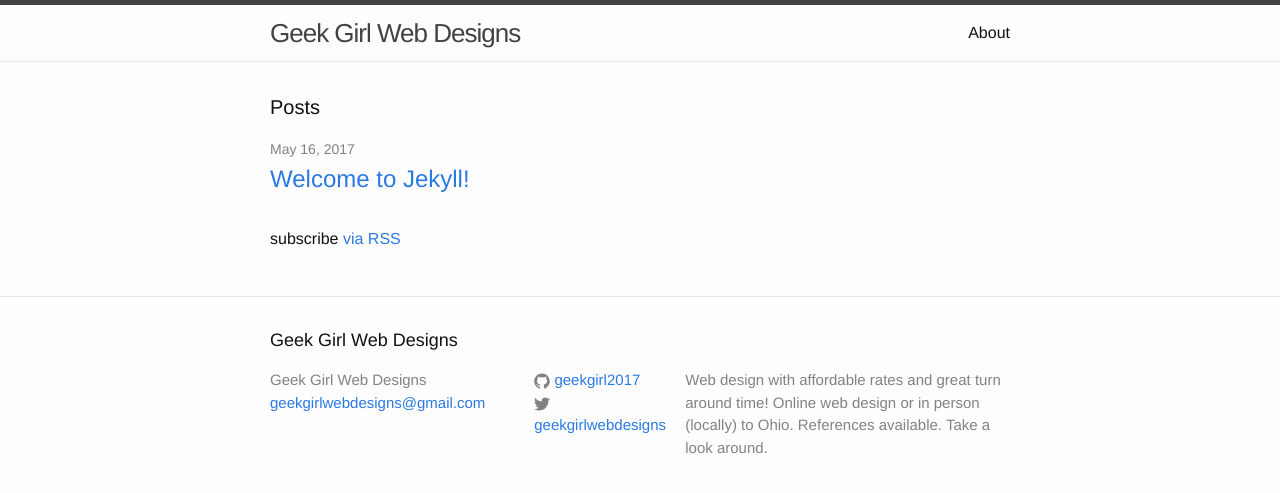
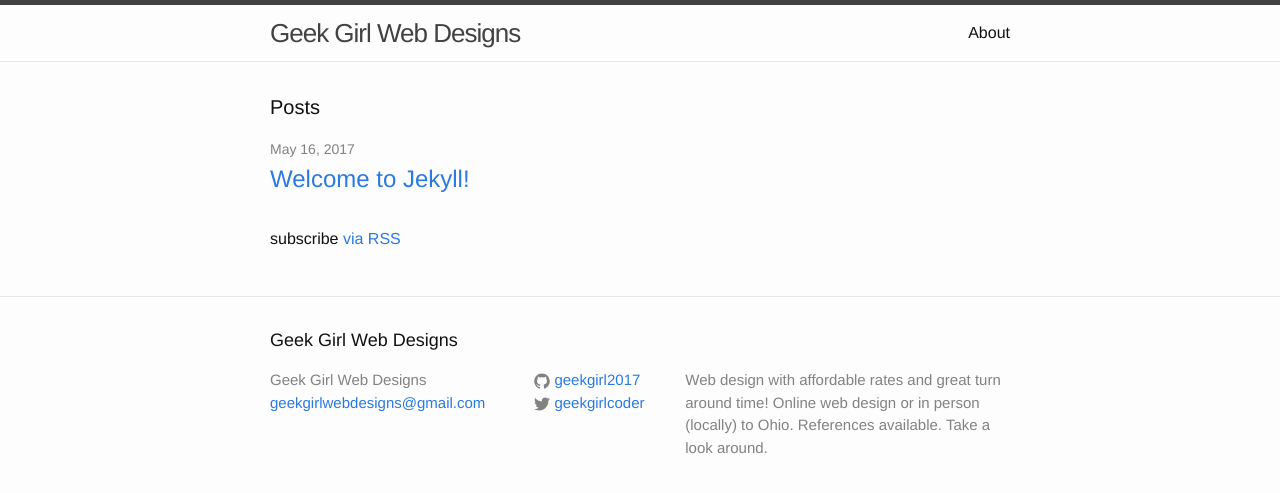
Before and after one commit to geekgirl2017/geekgirl2017.github.io, a Jekyll site: the page built from index.html, in a window 1280 px wide. Shown: the top 493 px of the page. Built offline with Jekyll 4.4.1, drawn with Linux system fonts in a browser that asks for light colours.

Commit message:
Update _config.yml

```diff
--- a/_config.yml
+++ b/_config.yml
@@ -13,7 +13,7 @@ description: > # this means to ignore newlines until "baseurl:"
   (locally) to Ohio.  References available.  Take a look around.
 baseurl: "" # the subpath of your site, e.g. /blog
 url: "http://geekgirlwebdesigns.com" # the base hostname & protocol for your site
-twitter_username: geekgirlwebdesigns
+twitter_username: geekgirlcoder
 github_username:  geekgirl2017
 
 # Build settings
```
